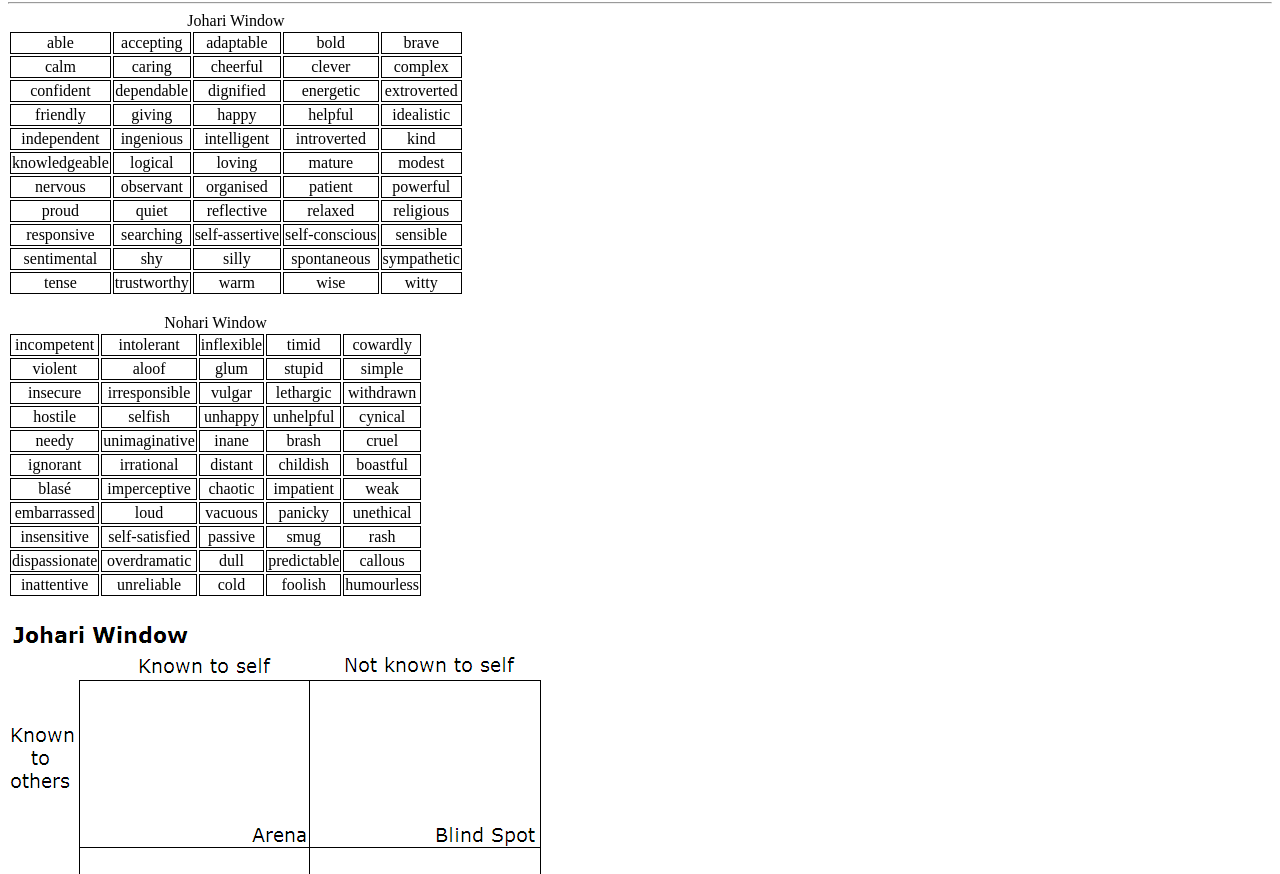
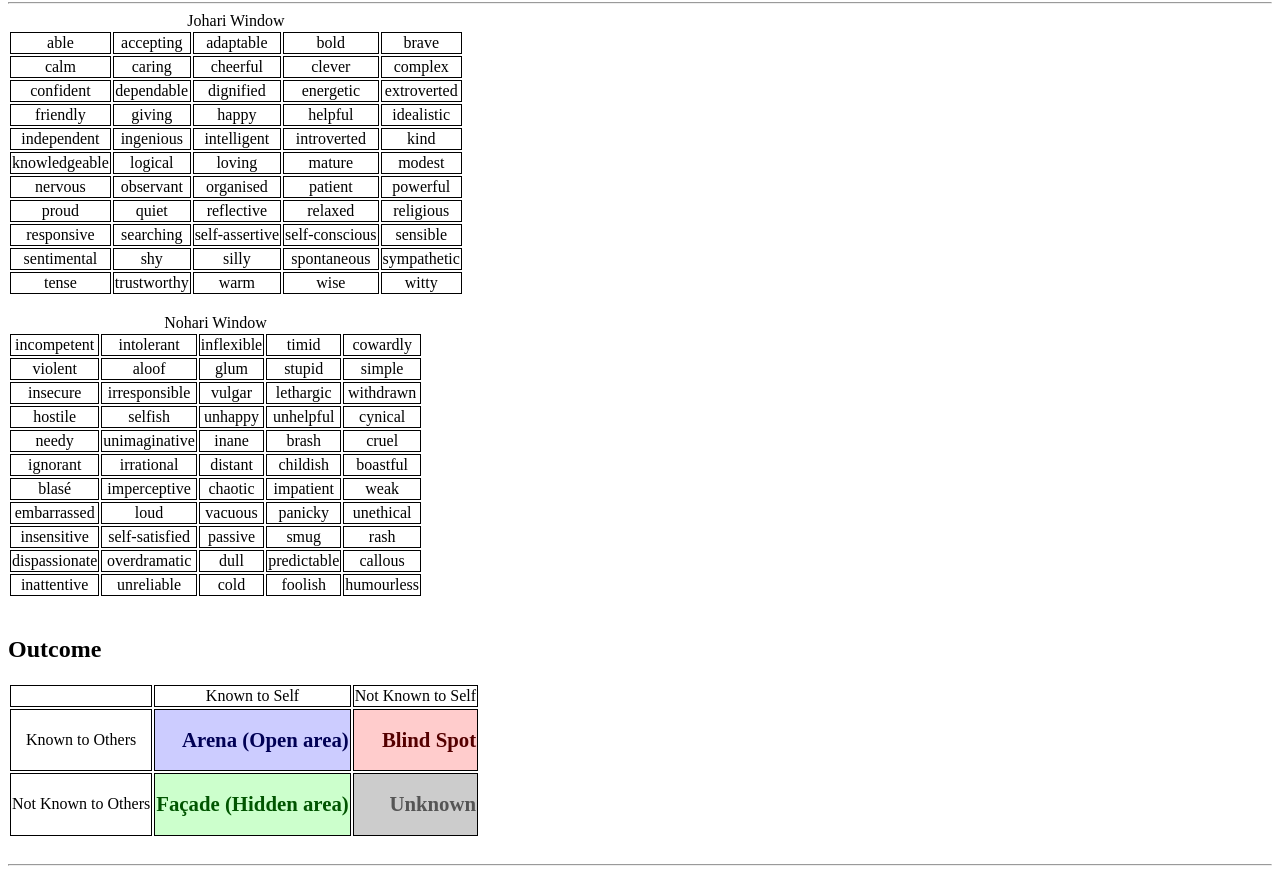
Before and after one commit to alex-hedley/johari-window, a plain HTML site: page src/index.html in a window 1280 px wide. Shown: the part 78-952 px from the top of the page. Drawn offline with nearby package versions, Linux system fonts and the light colour scheme.

Commit message:
Working on outcome

```diff
--- a/src/index.html
+++ b/src/index.html
@@ -193,6 +193,46 @@
 
     <br />
 
+    <h2>Outcome</h2>
+
+    <div id="outcome">
+        <table>
+            <!-- <thead></thead> -->
+            <!-- <tfoot></tfoot> -->
+            <tbody>
+                <tr>
+                    <td></td>
+                    <td>Known to Self</td>
+                    <td>Not Known to Self</td>
+                </tr>
+                <tr>
+                    <td>Known to Others</td>
+                    <td class="arena">
+                        <h2>Arena (Open area)</h2>
+                    </td>
+                    <td class="blind">
+                        <h2>Blind Spot</h2>
+                    </td>
+                </tr>
+                <tr>
+                    <td>Not Known to Others</td>
+                    <td class="facade">
+                        <h2>Façade (Hidden area)</h2>
+                    </td>
+                    <td class="unknown">
+                        <h2>Unknown</h2>
+                    </td>
+                </tr>
+            </tbody>
+        </table>
+    </div>
+
+    <br />
+
+    <hr />
+
+    <h2>Example</h2>
+
     <div>
         <img src="images/Johari_Window.png" alt="Johari Window" />
     </div>
--- a/src/styles/main.css
+++ b/src/styles/main.css
@@ -6,3 +6,29 @@ table tr td {
 .selected {
     font-weight: bold;
 }
+
+table h2 { font-size:1.3em; text-align:right; 	}
+
+.arena {
+    vertical-align:top;
+    background:#ccf;
+    color: #005;
+}
+
+.blind {
+    vertical-align:top;
+    background:#fcc;
+    color: #500;
+}
+
+.facade {
+    vertical-align:top;
+    background:#cfc;
+    color: #050;
+}
+
+.unknown {
+    vertical-align:top;
+    background:#ccc;
+    color: #555;
+}
```
